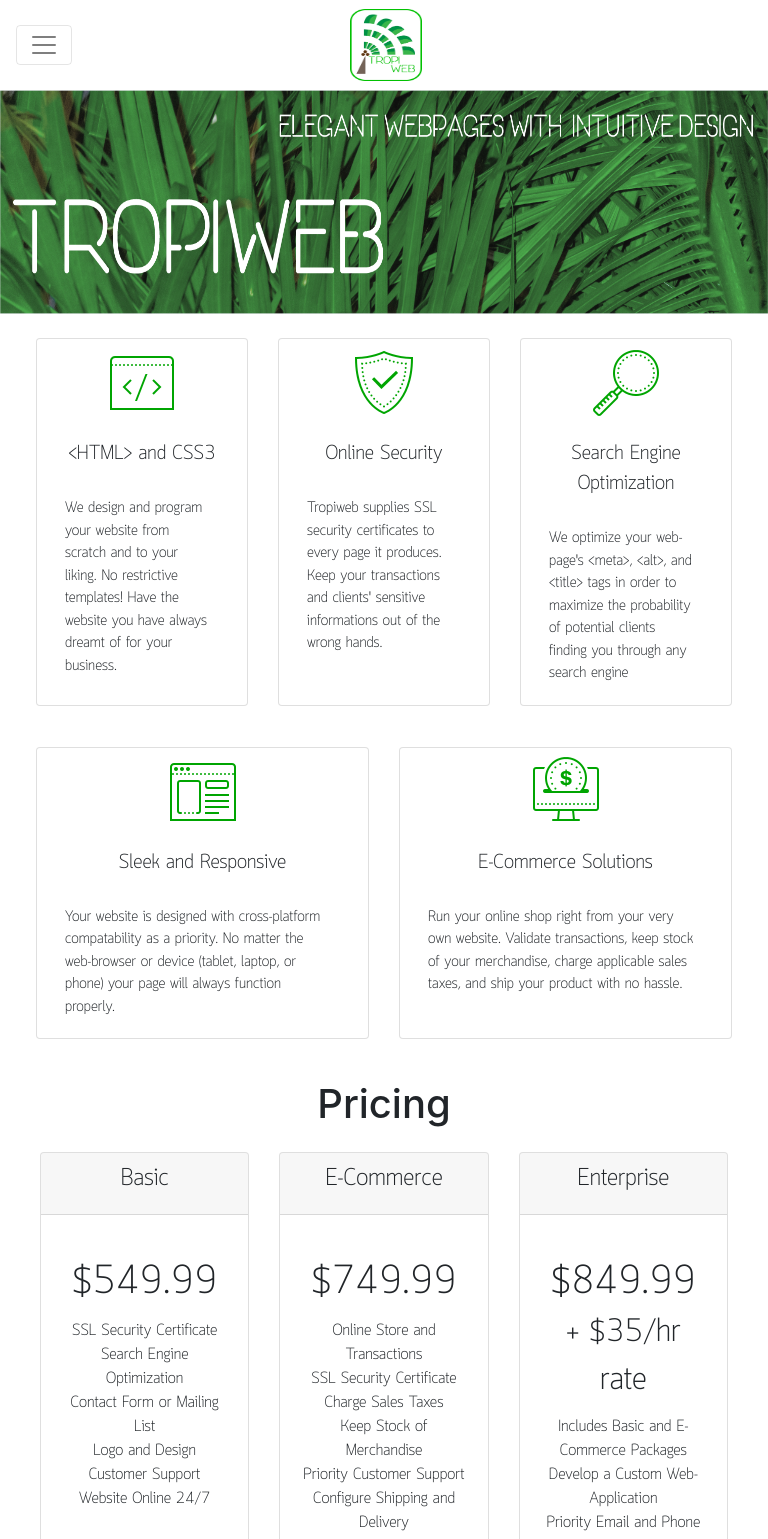
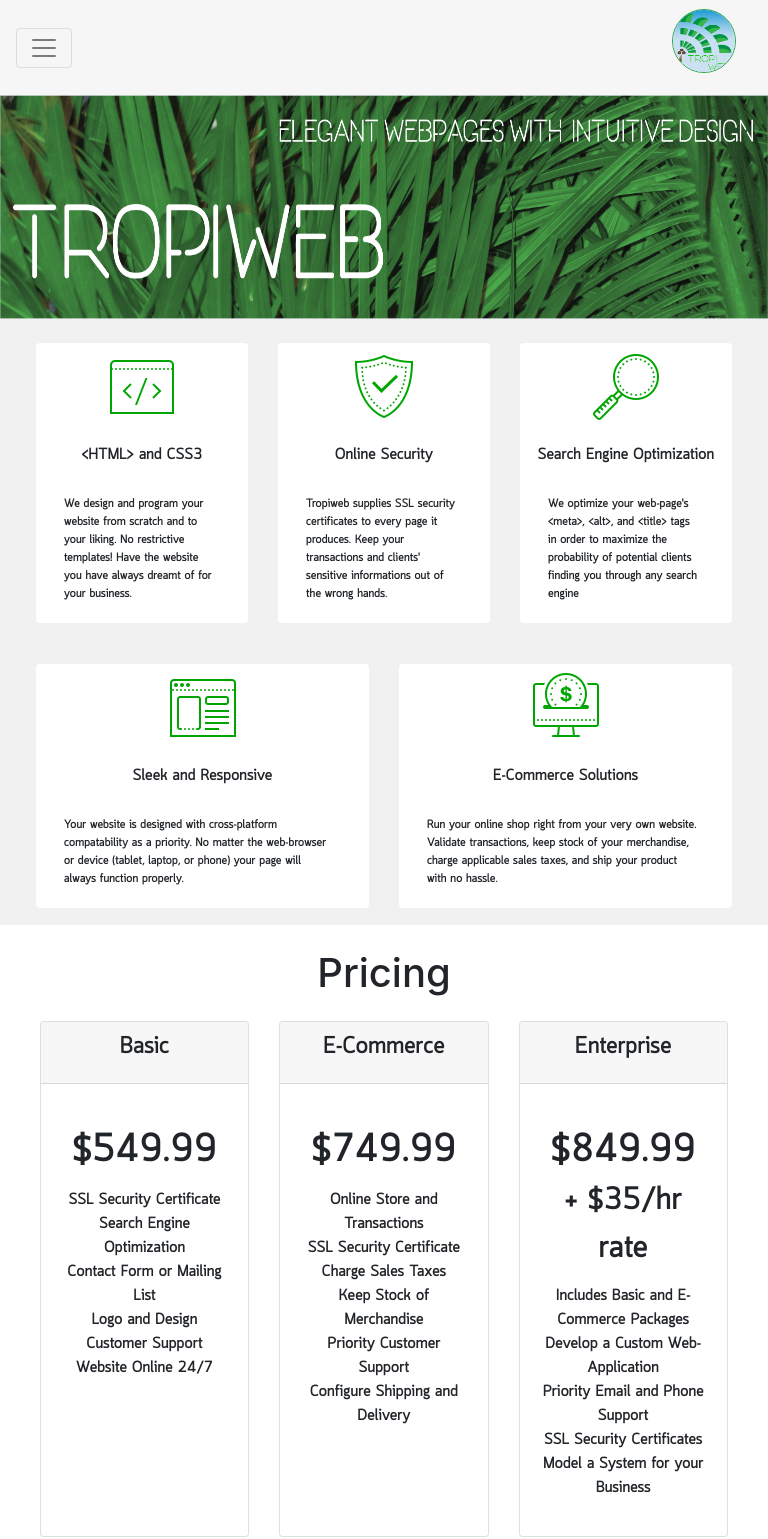
Before and after one commit to alejandroc311/Tropiweb-Webpage, a plain HTML site: page index.html in a window 768 px wide. Shown: the top 1539 px of the page. Drawn offline with nearby package versions, Linux system fonts and the light colour scheme; files whose address does not match are found by name.

Commit message:
Revert "Adjusted fonts and some paddings to REM. Added new badge, changed fon…"

```diff
--- a/index.html
+++ b/index.html
@@ -26,7 +26,7 @@
 
       <div class="jquerybrand" >
         <a class="navbar-brand " href="#">
-          <img src="tropi-badge-2.png" width="72px" height="72px" alt="tropiweb logo web-page website quality cheap expert fancy html css development">
+          <img src="New-Tropi-logo-mark-7.png" width="64" height="64" class="d-flex img-circle align-center border border-radius border-success rounded-circle" alt="tropiweb logo web-page website quality cheap expert fancy html css development">
         </a>
       </div>
 
@@ -64,10 +64,10 @@
 
 </div>
 <div class="container-fluid container-index text-center">
-    <div class="row index">
+    <div class="row index d=flex justify-content-center">
         <div class="index col-xs-10 col-sm-10 col-md-4 col-lg-4 d-flex align-items-stretch">
 
-          <div class="index card index-card">
+          <div class="index card border-0 index-card">
             <div class="index d-flex justify-content-center">
               <img src="code icon.png" alt="">
             </div>
@@ -84,7 +84,7 @@
           </div>
 
           <div class=" index col-xs-10 col-sm-10 col-md-4 col-lg-4 d-flex align-items-stretch">
-            <div class="index card index-card">
+            <div class="index card border-0 index-card">
               <div class="index d-flex justify-content-center">
                 <img src="shield icon.png" alt="">
               </div>
@@ -97,7 +97,7 @@
           </div>
 
           <div class="index col-xs-10 col-sm-10 col-md-4 col-lg-4 d-flex align-items-stretch">
-            <div class="index card index-card">
+            <div class="index card border-0 index-card">
               <div class="index d-flex justify-content-center">
                 <img src="search icon.png" alt="">
               </div>
@@ -110,12 +110,12 @@
           </div>
         </div>
 
-      <div class="row index">
+      <div class="row index d-flex justify-content-center">
         <div class="index col-lg-2">
 
         </div>
         <div class="index col-xs-10 col-sm-10 col-md-6 col-lg-4 d-flex align-items-stretch">
-          <div class="index card index-card">
+          <div class="index card border-0 index-card">
             <div class="index d-flex justify-content-center">
               <img src="responsive icon.png" alt="">
             </div>
@@ -128,7 +128,7 @@
         </div>
 
         <div class="index col-xs-10 col-sm-10 col-md-6 col-lg-4 d-flex align-items-stretch">
-          <div class="index card index-card">
+          <div class="index card border-0 index-card">
             <div class="index d-flex justify-content-center">
               <img src="money icon.png" alt="">
             </div>
--- a/style.css
+++ b/style.css
@@ -30,7 +30,7 @@
 
 
 nav{
-
+  background-color: #f6f6f6;
 }
 
 .navbar{
@@ -48,7 +48,7 @@
   margin-bottom: 0;
 }
 .navbar-brand{
-
+  background-color: #f6f6f6;
 }
 
 .nav-item{
@@ -63,7 +63,7 @@
 }
 
 .navbar-light .navbar-nav .nav-link{
-  font-family: "quarklight";
+  color:#00a501;
 
 }
 
@@ -75,14 +75,14 @@
 }
 
 .container-fluid{
-  font-family: 'quarklight';
+  font-family: 'quarkbold';
 }
 
 
 .container-index{
   margin-top:-32px;
   margin-bottom: 0px;
-
+  background-color: #f1f1f1;
   padding-right: 128px;
   padding-left: 128px;
 
@@ -97,15 +97,15 @@
 
 .pTagsForCardTitles{
   margin-top: 16px;
-  font-size: 1.25rem;
-  font-family: 'quarklight';
+  font-size: 16px;
+  font-family: 'quarkbold';
 }
 
 .pTagsForCards {
   margin: 8px 14px 12px 8px;
   padding: 4px 16px 4px 16px;
-  font-size: 0.9375rem;
-  font-family: 'quarklight';
+  font-size: 16px;
+  font-family: 'quarkbold'; ***
 }
 
 
@@ -120,10 +120,10 @@
 
 @media only screen and (max-width: 576px){
   .pTagsForCards{
-
+    font-size: 8px;
   }
   .pTagsForCardTitles{
-
+    font-size: 12px;
   }
 
   .aboutPageParagraph{
@@ -137,12 +137,6 @@
   }
   .jumbotron{
     height: 10rem;
-  }
-  .jquerybrand{
-    margin-left: auto;
-    margin-right: auto;
-    padding-right: 2.25rem;
-
   }
 
 }
@@ -158,16 +152,10 @@
   }
   .pTagsForCards{
     text-align: left;
-
+    font-size: 10px;
   }
   .jumbotron{
     height: 10rem;
-  }
-  .jquerybrand{
-    margin-left: auto;
-    margin-right: auto;
-    padding-right: 2.25rem;
-
   }
 
 
@@ -179,15 +167,10 @@
   }
   .pTagsForCards{
     text-align: left;
-
+    font-size: 12px;
   }
   .jumbotron{
     height: 14rem;
-  }
-  .jquerybrand{
-    margin-left: auto;
-    margin-right: auto;
-    padding-right: 2.25rem;
   }
 
 
```
Also changed, not shown: New-Tropi-logo-green-lines.png (deleted), tropi-badge-2.png (deleted).
